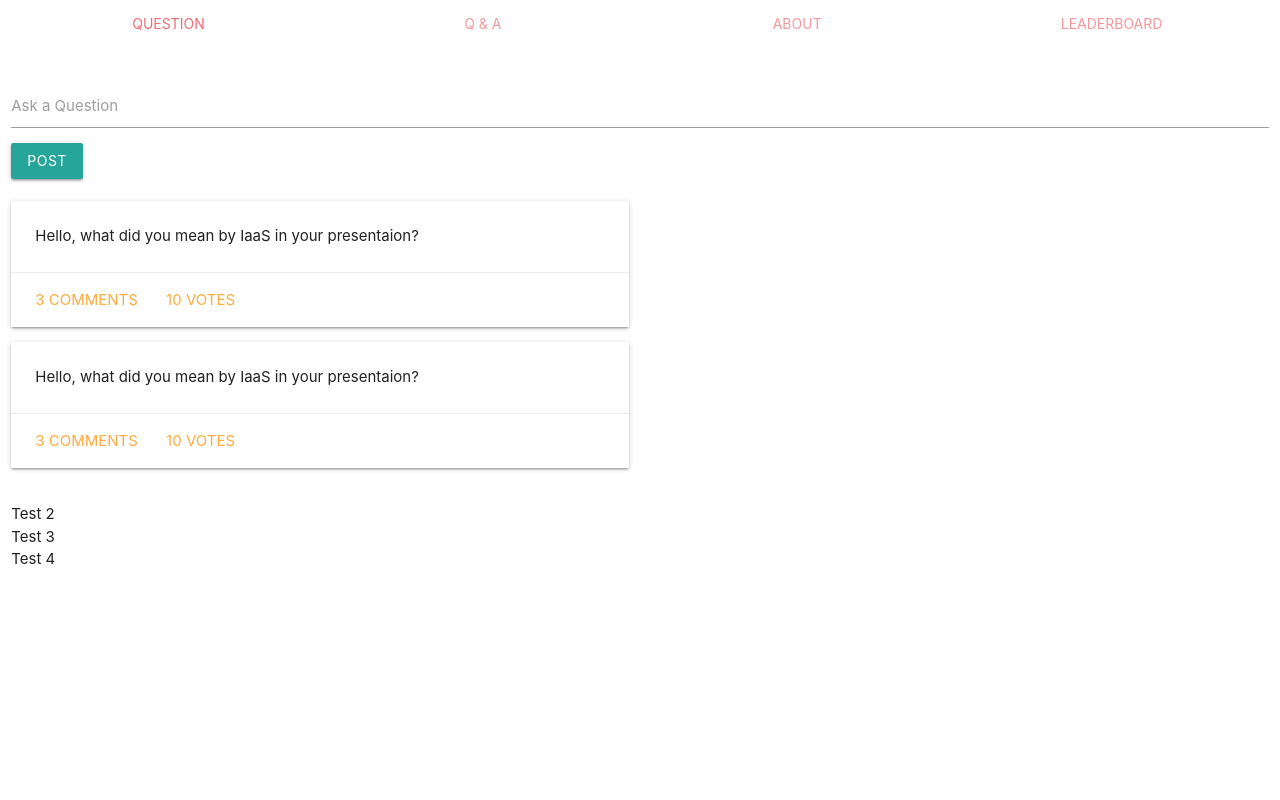
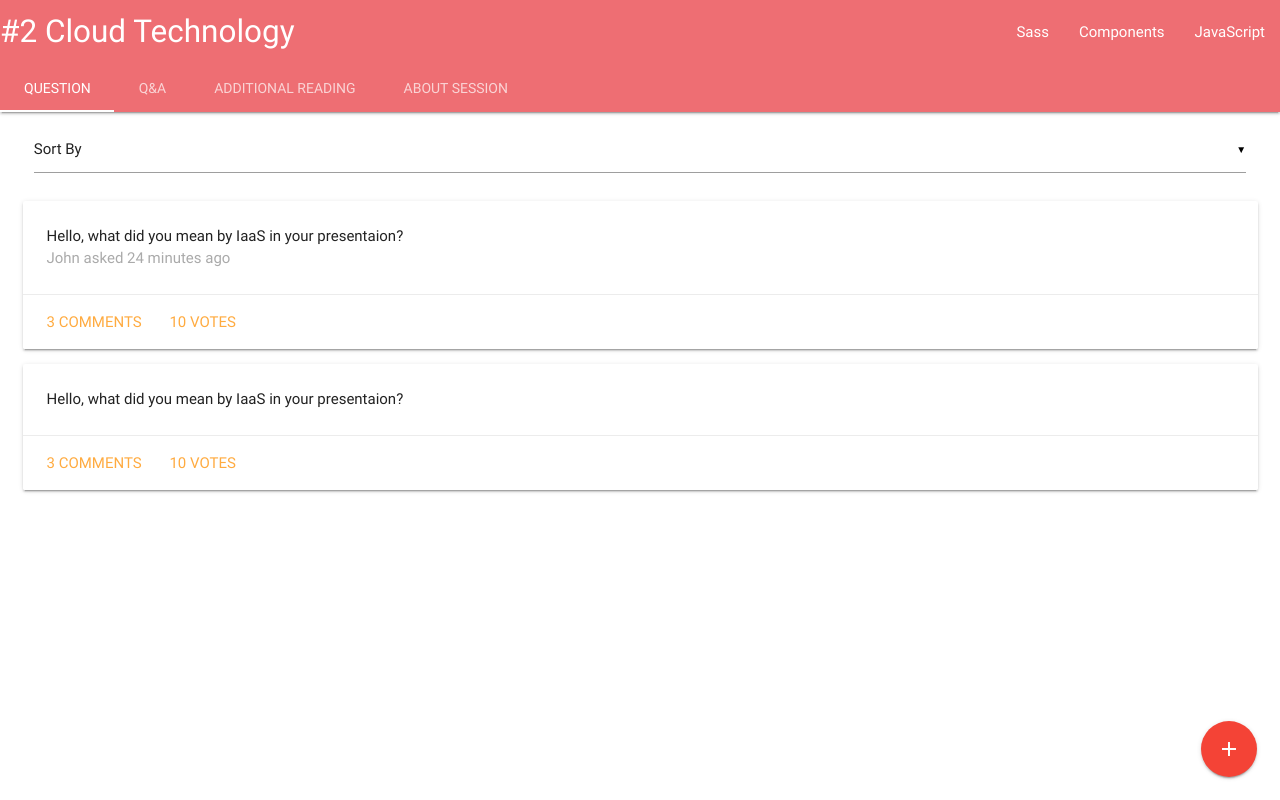
Before and after one commit to pubudu-ranasinghe/conferenceapp, a plain HTML site: page index.html in a window 1280 px wide. Drawn offline with nearby package versions, Linux system fonts and the light colour scheme.

Commit message:
add tab for additional content

```diff
--- a/Agenda.html
+++ b/Agenda.html
@@ -4,7 +4,7 @@
 	<title>Agenda</title>
 	<link rel="stylesheet" type="text/css" href="AgendaStyle.css">
 	<link href="http://fonts.googleapis.com/icon?family=Material+Icons" rel="stylesheet">
-      <link type="text/css" rel="stylesheet" href="css/materialize.min.css"  media="screen,projection"/>
+      <link type="text/css" rel="stylesheet" href="https://cdnjs.cloudflare.com/ajax/libs/materialize/0.97.8/css/materialize.min.css"  media="screen,projection"/>
       <meta name="viewport" content="width=device-width, initial-scale=1.0"/>
 </head>
 <body>
@@ -84,7 +84,8 @@
 	    </div>
 	  </div>
 
-
+<script type="text/javascript" src="https://code.jquery.com/jquery-2.1.1.min.js"></script>
+      <script type="text/javascript" src="https://cdnjs.cloudflare.com/ajax/libs/materialize/0.97.8/js/materialize.min.js"></script>
 
 </body>
 </html>
--- a/index.html
+++ b/index.html
@@ -13,25 +13,46 @@
 
     <body>
       <div class="row">
-	    <div class="col s12 tab-bar">
-	      <ul class="tabs">
-	        <li class="tab col s3"><a class="active" href="#test1">Question</a></li>
-	        <li class="tab col s3"><a href="#test2">Q &amp; A</a></li>
-	        <li class="tab col s3"><a href="#test3">About</a></li>
-	        <li class="tab col s3"><a href="#test4">Leaderboard</a></li>
+        <nav class="nav-extended">
+          <div class="nav-wrapper">
+            <a href="#" class="brand-logo">#2 Cloud Technology</a>
+            <a href="#" data-activates="mobile-demo" class="button-collapse"><i class="material-icons">menu</i></a>
+            <ul id="nav-mobile" class="right hide-on-med-and-down">
+              <li><a href="sass.html">Sass</a></li>
+              <li><a href="badges.html">Components</a></li>
+              <li><a href="collapsible.html">JavaScript</a></li>
+            </ul>
+            <ul class="side-nav" id="mobile-demo">
+              <li><a href="sass.html">Sass</a></li>
+              <li><a href="badges.html">Components</a></li>
+              <li><a href="collapsible.html">JavaScript</a></li>
+            </ul>
+
+            <ul class="tabs tabs-transparent">
+              <li class="tab"><a class="active" href="#test1">Question</a></li>
+              <li class="tab"><a href="#test2">Q&amp;A</a></li>
+              <li class="tab"><a href="#test3">Additional Reading</a></li>
+              <li class="tab"><a href="#test4">About Session</a></li>
             </ul>
           </div>
+        </nav>
         <div id="test1" class="col s12">
           <div class="row">
+            <div class="col s12">
               <div class="input-field col s12">
-	          <textarea id="textarea1" class="materialize-textarea"></textarea>
-	          <label for="textarea1">Ask a Question</label>
-	          <a class="waves-effect waves-light btn">Post</a>
+                <select>
+                  <option value="" disabled selected>Sort By</option>
+                  <option value="1">Votes</option>
+                  <option value="2">New</option>
+                  <option value="3">Old</option>
+                </select>
               </div>
-	        <div class="col s12 m6">
+            </div>
+            <div class="col s12">
               <div class="card">
                 <div class="card-content">
                   <p>Hello, what did you mean by IaaS in your presentaion?</p>
+                  <span>John asked 24 minutes ago</span>
                 </div>
                 <div class="card-action">
                   <a href="#">3 Comments</a>
@@ -46,18 +67,30 @@
                   <a href="#">3 Comments</a>
                   <a href="#">10 Votes</a>
                 </div>
-	          </div><!-- Q2 -->
               </div>
             </div>
-	    </div><!-- Q1 -->
 
+          </div>
+        </div>
+        <!-- Modal Trigger -->
+        <div class="fixed-action-btn">
+          <a class="btn-floating btn-large red" href="#modal1">
+            <i class="large material-icons modal-trigger">add</i>
+          </a>
+        </div>
+        <!-- Modal Structure -->
         <div id="modal1" class="modal">
           <div class="modal-content">
-		      <h4>Modal Header</h4>
-		      <p>A bunch of text</p>
+            <h4>Ask Question</h4>
+            <!-- <div class="row"> -->
+              <div class="input-field col s12">
+                <textarea id="textarea1" class="materialize-textarea"></textarea>
+                <label for="textarea1">Type tour question here</label>
+              </div>
+            <!-- </div> -->
           </div>
           <div class="modal-footer">
-		      <a href="#!" class=" modal-action modal-close waves-effect waves-green btn-flat">Agree</a>
+            <a href="#!" class=" modal-action modal-close waves-effect waves-green btn-flat">Post</a>
           </div>
         </div>
 
@@ -68,5 +101,12 @@
       <!--Import jQuery before materialize.js-->
       <script type="text/javascript" src="https://code.jquery.com/jquery-2.1.1.min.js"></script>
       <script type="text/javascript" src="https://cdnjs.cloudflare.com/ajax/libs/materialize/0.97.8/js/materialize.min.js"></script>
+      <script type="text/javascript">
+        $(document).ready(function(){
+          // the "href" attribute of .modal-trigger must specify the modal ID that wants to be triggered
+          $('.modal').modal();
+          $('select').material_select();
+        });
+      </script>
     </body>
   </html>
--- a/style.css
+++ b/style.css
@@ -1,3 +1,7 @@
 .tab-bar {
 	margin-bottom: 20px;
 }
+
+.card-content span {
+	color: #aaa;
+}
```
Lines whose indentation alone changed are shown as unchanged.
